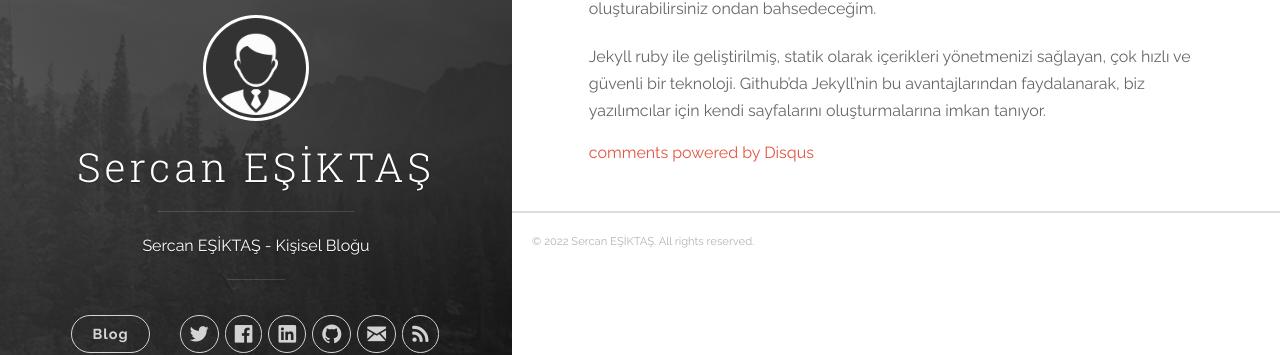
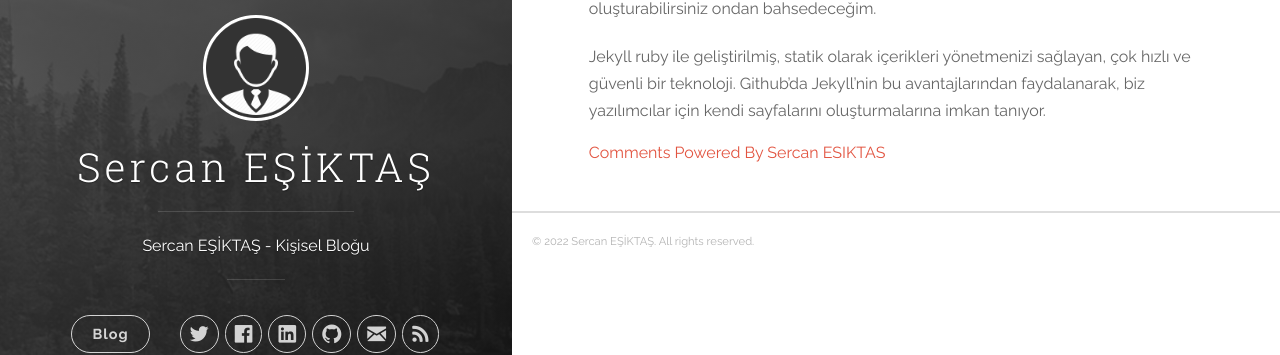
Before and after one commit to sercanesiktas/sercanesiktas.github.io, a Jekyll site: the page built from _posts/2022-05-26-hello-world.markdown, in a window 1280 px wide. Shown: the part 262-617 px from the top of the page. Built offline with Jekyll 4.4.1, drawn with Linux system fonts in a browser that asks for light colours; comment, search, counter and statistics services are not loaded.

Commit message:
Update disqus.html

```diff
--- a/_includes/disqus.html
+++ b/_includes/disqus.html
@@ -12,6 +12,6 @@
         (d.head || d.body).appendChild(s);
        })();
     </script>
-    <noscript>Please enable JavaScript to view the <a href="https://disqus.com/?ref_noscript">comments powered by Disqus.</a></noscript>
-    <a href="http://disqus.com" class="dsq-brlink">comments powered by <span class="logo-disqus">Disqus</span></a>
+    <noscript>Please enable JavaScript to view the <a href="https://disqus.com/?ref_noscript">Comments Powered By Sercan ESIKTAS.</a></noscript>
+    <a href="http://disqus.com" class="dsq-brlink">Comments Powered By <span class="logo-disqus">Sercan ESIKTAS</span></a>
 {% endif %}
```
